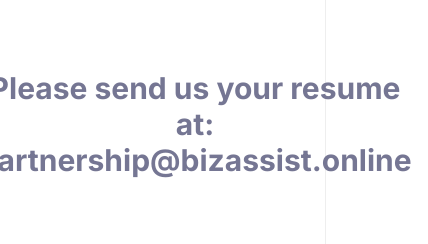
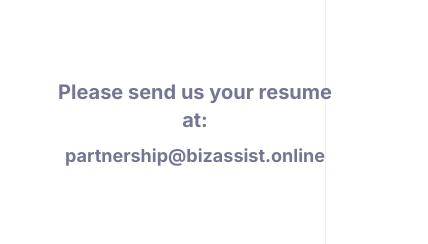
Before and after one commit to suresh-3x/bizAssist, a Next.js app: page /career in a window 390 px wide. Shown: the part 386-630 px from the top of the page, 428 px wide, since content can reach past the window. Built offline with nearby package versions, Linux system fonts and the light colour scheme; no server answers.

Commit message:
made careers page responsive

```diff
--- a/app/(site)/career/page.tsx
+++ b/app/(site)/career/page.tsx
@@ -3,13 +3,23 @@
 
 const UnderConstruction = async () =>{
   return (
-    <div className="flex justify-center items-center h-screen">
-      <div className="text-center px-4">
-        <LottieAnimation height="100%" width="100%" animationUrl={"https://lottie.host/2c171dae-e83b-4362-8bfd-382534d42d2b/rWTMLBQyCH.json"}/>
-        <h1 className="text-3xl font-bold mb-4">
-          Please send us your resume at: <a className="block" href={`mailto:${email}`}>{email}</a>
+    <div className="flex justify-center items-center min-h-screen p-4">
+      <div className="text-center w-full max-w-2xl">
+        <div className="w-4/5 mx-auto">
+          <LottieAnimation
+            height="100%"
+            width="100%"
+            animationUrl={"https://lottie.host/2c171dae-e83b-4362-8bfd-382534d42d2b/rWTMLBQyCH.json"}/>
+        </div>
+        <h1 className="w-4/5 mx-auto text-xl sm:text-2xl md:text-3xl font-bold mb-4">
+          Please send us your resume at:
+          <a
+            className="block mt-2 text-lg sm:text-xl md:text-2xl break-words hover:text-blue-600"
+            href={`mailto:${email}`}
+          >
+            {email}
+          </a>
         </h1>
-        {/* <p className="text-lg text-gray-600">Feel free to: </p> */}
       </div>
     </div>
   );
```
